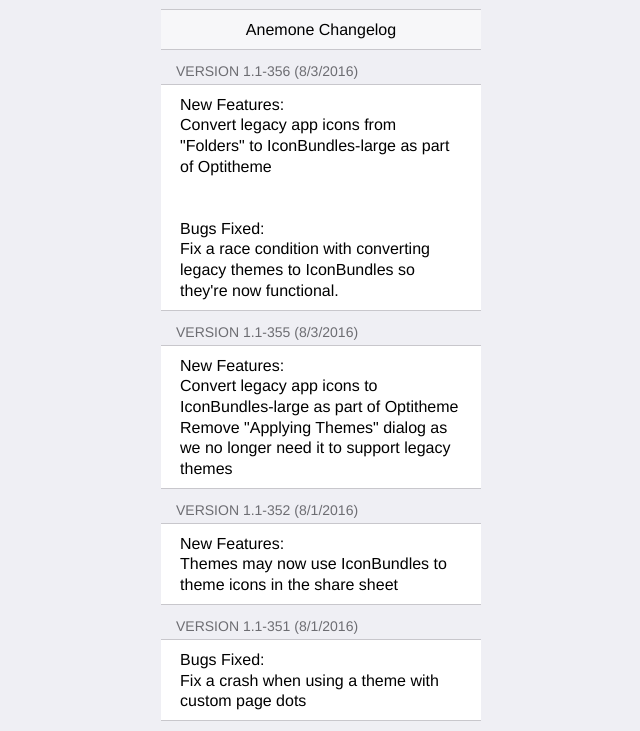
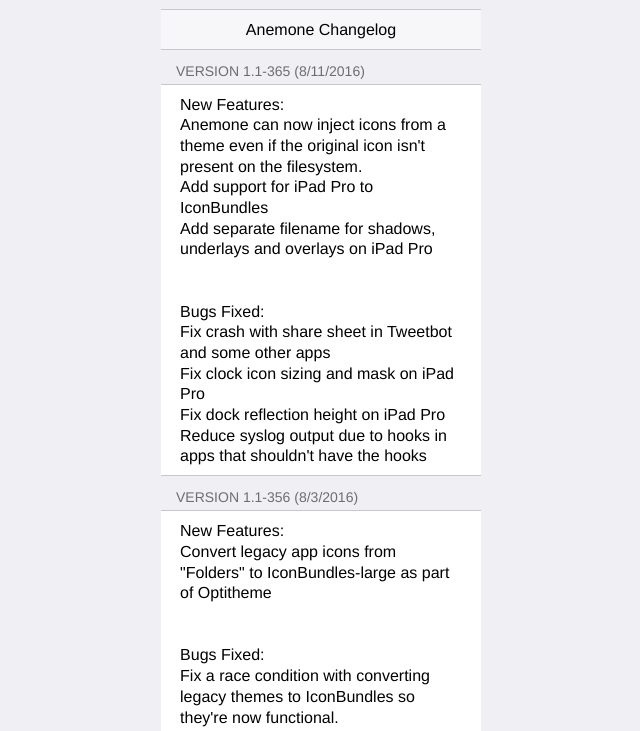
Before and after one commit to AnemoneTeam/Anemone, a plain HTML site: page nightly/changelog.html in a window 1280 px wide. Shown: the top 731 px of the page, without its empty margins (319-959 px from the left). Drawn offline with Linux system fonts and the light colour scheme.

Commit message:
Update nightly to 1.1-365

```diff
--- a/nightly/changelog.html
+++ b/nightly/changelog.html
@@ -11,6 +11,22 @@
     <body class="pinstripe"><panel>
 
         <block><p>Anemone Changelog</p></block>
+
+        <label>Version 1.1-365 (8/11/2016)</label>
+        <fieldset><div>
+            <p>
+                New Features:<br>
+                Anemone can now inject icons from a theme even if the original icon isn't present on the filesystem.<br>
+                Add support for iPad Pro to IconBundles<br>
+                Add separate filename for shadows, underlays and overlays on iPad Pro<br>
+                <br><br>
+                Bugs Fixed:<br>
+                Fix crash with share sheet in Tweetbot and some other apps<br>
+                Fix clock icon sizing and mask on iPad Pro<br>
+                Fix dock reflection height on iPad Pro<br>
+                Reduce syslog output due to hooks in apps that shouldn't have the hooks<br>
+            </p>
+        </div></fieldset>
 
         <label>Version 1.1-356 (8/3/2016)</label>
         <fieldset><div>
```
Also changed, not shown: 3 other files.
